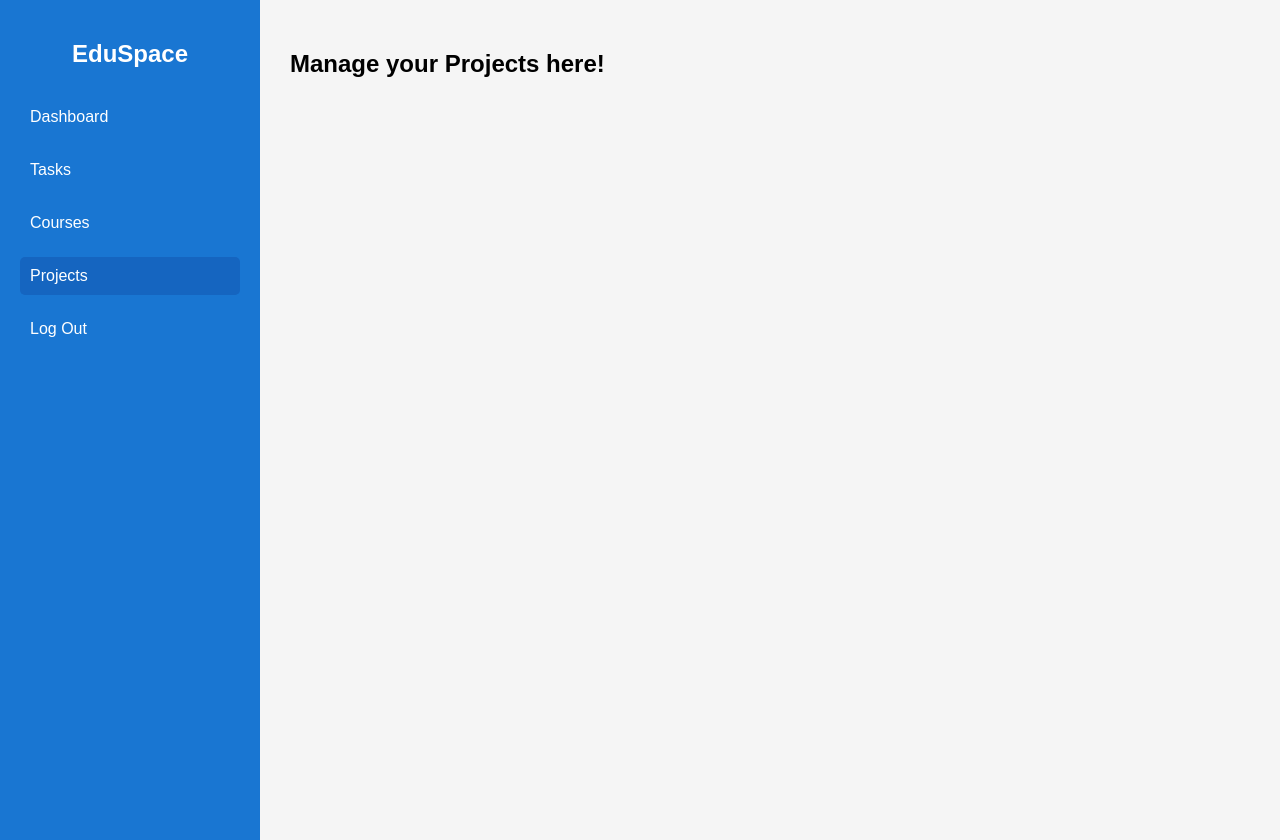
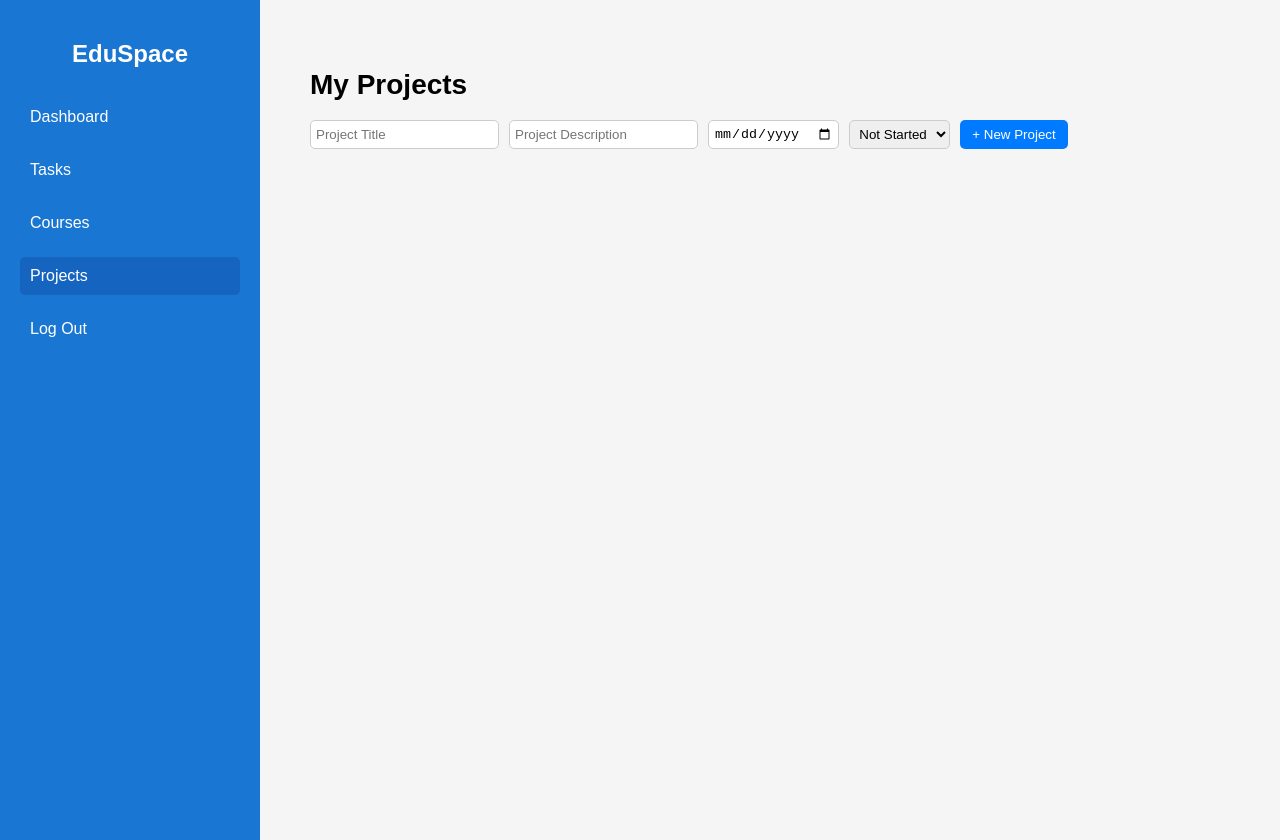
Before and after one commit to benmedikram/projetweb, a React (Create React App) app in the folder front/: page /projects in a window 1280 px wide. Built offline with nearby package versions, Linux system fonts and the light colour scheme.

Commit message:
Projects's Page Updated

```diff
--- /dev/null
+++ b/front/src/pages/Projects.css
@@ -0,0 +1,62 @@
+.projects-container {
+  padding: 20px;
+  font-family: Arial, sans-serif;
+}
+
+.add-project {
+  display: flex;
+  gap: 10px;
+  margin-bottom: 20px;
+}
+
+.add-project input,
+.add-project select {
+  padding: 5px;
+  border-radius: 5px;
+  border: 1px solid #ccc;
+}
+
+.add-project button {
+  padding: 6px 12px;
+  border: none;
+  border-radius: 5px;
+  background-color: #007bff;
+  color: white;
+  cursor: pointer;
+}
+
+.projects-list {
+  display: flex;
+  flex-direction: column;
+  gap: 15px;
+}
+
+.project-card {
+  padding: 15px;
+  border: 1px solid #ddd;
+  border-radius: 10px;
+  display: flex;
+  flex-direction: column;
+  gap: 10px;
+}
+
+.project-card h3 {
+  margin: 0;
+}
+
+.project-card p {
+  margin: 0;
+}
+
+.status {
+  padding: 3px 8px;
+  color: white;
+  border-radius: 5px;
+  width: fit-content;
+}
+
+.project-actions {
+  display: flex;
+  gap: 10px;
+  align-items: center;
+}
--- a/front/src/pages/Projects.jsx
+++ b/front/src/pages/Projects.jsx
@@ -1,7 +1,97 @@
-import React from "react";
+import React, { useState } from "react";
+import "./Projects.css";
 
 const Projects = () => {
-    return <h2>Manage your Projects here!</h2>;
+  const [projects, setProjects] = useState([]);
+  const [newProject, setNewProject] = useState({
+    title: "",
+    desc: "",
+    status: "Not Started",
+    deadline: "",
+  });
+
+  const addProject = () => {
+    if (!newProject.title || !newProject.deadline) return;
+    setProjects([...projects, { ...newProject, id: Date.now() }]);
+    setNewProject({ title: "", desc: "", status: "Not Started", deadline: "" });
+  };
+
+  const deleteProject = (id) => {
+    setProjects(projects.filter((p) => p.id !== id));
+  };
+
+  const changeStatus = (id, status) => {
+    setProjects(projects.map((p) => (p.id === id ? { ...p, status } : p)));
+  };
+
+  const statusColor = (status) => {
+    if (status === "Not Started") return "red";
+    if (status === "In Progress") return "yellow";
+    if (status === "Completed") return "green";
+  };
+
+  return (
+    <div className="projects-container">
+      <h1>My Projects</h1>
+      <div className="add-project">
+        <input
+          type="text"
+          placeholder="Project Title"
+          value={newProject.title}
+          onChange={(e) => setNewProject({ ...newProject, title: e.target.value })}
+        />
+        <input
+          type="text"
+          placeholder="Project Description"
+          value={newProject.desc}
+          onChange={(e) => setNewProject({ ...newProject, desc: e.target.value })}
+        />
+        <input
+          type="date"
+          value={newProject.deadline}
+          onChange={(e) => setNewProject({ ...newProject, deadline: e.target.value })}
+        />
+        <select
+          value={newProject.status}
+          onChange={(e) => setNewProject({ ...newProject, status: e.target.value })}
+        >
+          <option>Not Started</option>
+          <option>In Progress</option>
+          <option>Completed</option>
+        </select>
+        <button onClick={addProject}>+ New Project</button>
+      </div>
+
+      <div className="projects-list">
+        {projects.map((project) => (
+          <div key={project.id} className="project-card">
+            <h3>{project.title}</h3>
+            <p>{project.desc}</p>
+            <p><strong>Deadline:</strong> {project.deadline}</p>
+            <span
+              className="status"
+              style={{ backgroundColor: statusColor(project.status) }}
+            >
+              {project.status}
+            </span>
+            <div className="project-actions">
+              <select
+                value={project.status}
+                onChange={(e) => changeStatus(project.id, e.target.value)}
+              >
+                <option>Not Started</option>
+                <option>In Progress</option>
+                <option>Completed</option>
+              </select>
+              {project.status === "Completed" && (
+                <button onClick={() => deleteProject(project.id)}>Delete</button>
+              )}
+            </div>
+          </div>
+        ))}
+      </div>
+    </div>
+  );
 };
 
 export default Projects;
```
